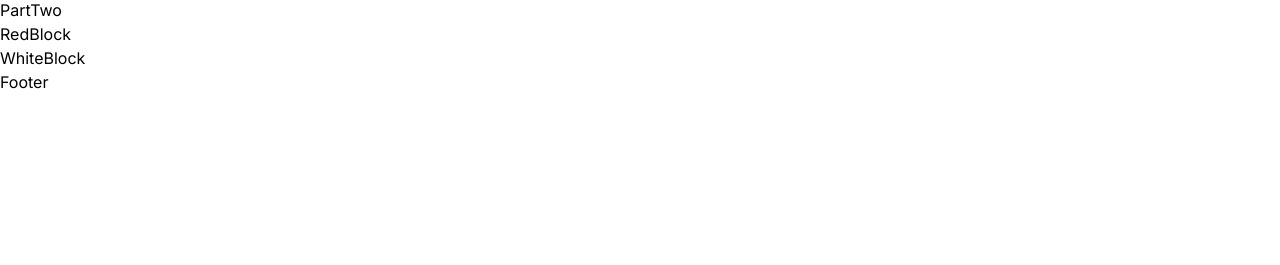
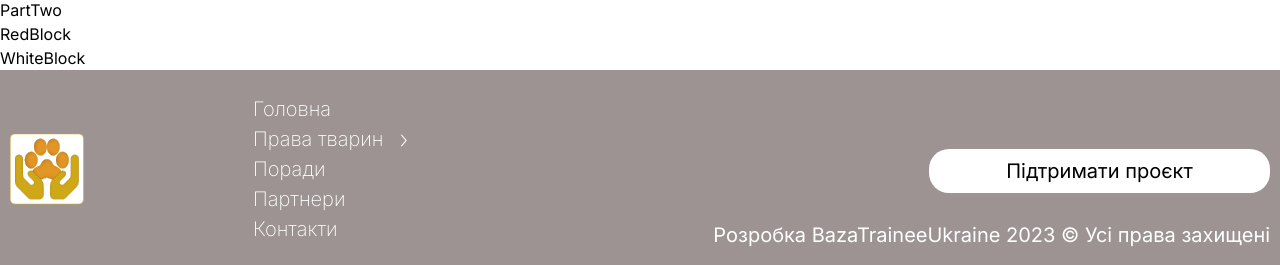
Before and after one commit to baza-trainee/pets_law, a React (Vite) app: page / in a window 1280 px wide. Shown: the part 1794-2059 px from the top of the page. Before the commit the page ends 1888 px from the top, so only its background shows below. Built offline with nearby package versions, Linux system fonts and the light colour scheme.

Commit message:
feat: add footer

```diff
--- a/package.json
+++ b/package.json
@@ -13,7 +13,8 @@
 		"react": "^18.2.0",
 		"react-dom": "^18.2.0",
 		"react-router-dom": "^6.20.1",
-		"react-scroll": "^1.9.0"
+		"react-scroll": "^1.9.0",
+		"vite-plugin-svgr": "^4.2.0"
 	},
 	"devDependencies": {
 		"@types/react": "^18.2.41",
--- a/src/components/Footer.jsx
+++ b/src/components/Footer.jsx
@@ -1,5 +1,62 @@
+import Logo from "../assets/logo.svg?react";
+import { Link } from "react-scroll";
+
 const Footer = () => {
-	return <div>Footer</div>;
+  return (
+    <footer className="bg-spanishGrey">
+      <div className="flex justify-between max-w-[1440px] h-[198px] mx-auto px-[10px]">
+        <div className="relative flex items-center gap-[169px]">
+          <a href="#">
+            <Logo className="fill-white" />
+          </a>
+
+          <nav>
+            <ul className="flex flex-col gap-[10px] w-fit">
+              <li className="w-fit text-white font-extralight text-xl leading-5 cursor-pointer">
+                <Link
+                  duration={500}
+                  to="hero"
+                  aria-label="Move to Goal section"
+                >
+                  Головна
+                </Link>
+              </li>
+              <li className="flex items-center text-white font-extralight text-xl leading-5 cursor-pointer">
+                <span className="mr-[16px]">Права тварин</span>
+                <span className="block text-[25px]">&#8250;</span>
+              </li>
+              <li className="w-fit text-white font-extralight text-xl leading-5 cursor-pointer">
+                <Link duration={500} to="about">
+                  Поради
+                </Link>
+              </li>
+              <li className="w-fit text-white font-extralight text-xl leading-5 cursor-pointer">
+                <Link duration={500} to="about">
+                  Партнери
+                </Link>
+              </li>
+              <li className="w-fit text-white font-extralight text-xl leading-5 cursor-pointer">
+                <Link duration={500} to="about">
+                  Контакти
+                </Link>
+              </li>
+            </ul>
+          </nav>
+        </div>
+        <div className="flex flex-col items-end pt-[79px] gap-8">
+          <button
+            type="button"
+            className="w-[341px] h-[44px] p-[10px] rounded-[20px] bg-white text-xl leading-5 hover:bg-yellow focus:bg-yellow transition-all"
+          >
+            Підтримати проєкт{" "}
+          </button>
+          <p className="text-white font-normal text-xl leading-5">
+            Розробка BazaTraineeUkraine 2023 &copy; Усі права захищені
+          </p>
+        </div>
+      </div>
+    </footer>
+  );
 };
 
 export default Footer;
--- a/tailwind.config.js
+++ b/tailwind.config.js
@@ -12,6 +12,7 @@ export default {
         pink: "#F2A8FF",
         blue: "#C0DCF6",
         grey: "#D9D9D9",
+        spanishGrey: "#9D9393",
         green: "#C4F6C0",
         lightBlue: "#F2FAFF",
       },
--- a/vite.config.js
+++ b/vite.config.js
@@ -1,7 +1,8 @@
-import { defineConfig } from 'vite';
-import react from '@vitejs/plugin-react';
+import { defineConfig } from "vite";
+import react from "@vitejs/plugin-react";
+import svgr from "vite-plugin-svgr";
 
 // https://vitejs.dev/config/
 export default defineConfig({
-	plugins: [react()],
+  plugins: [react(), svgr()],
 });
```
Also changed, not shown: 1 other file (tests, documents, lock files or other folders).
